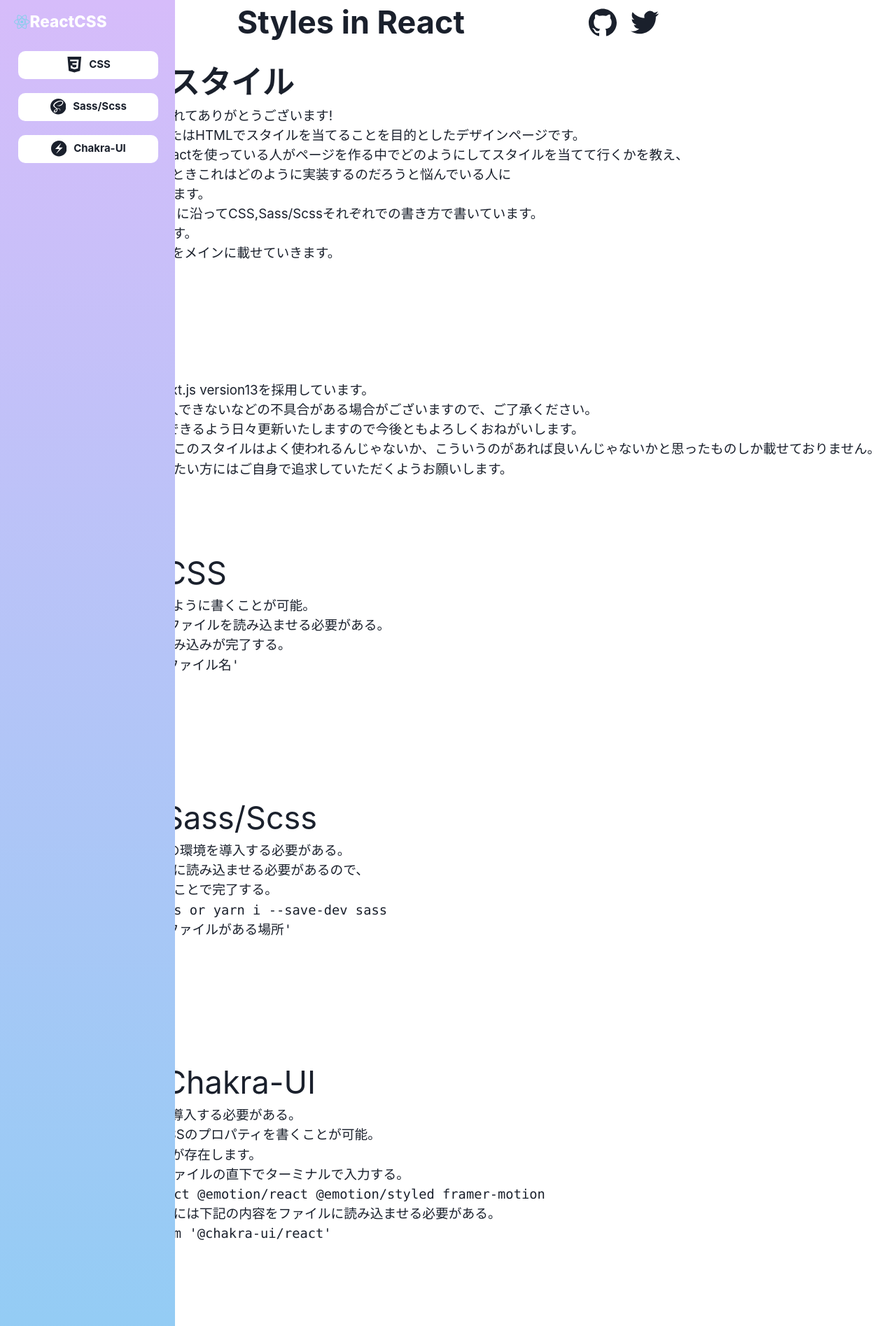
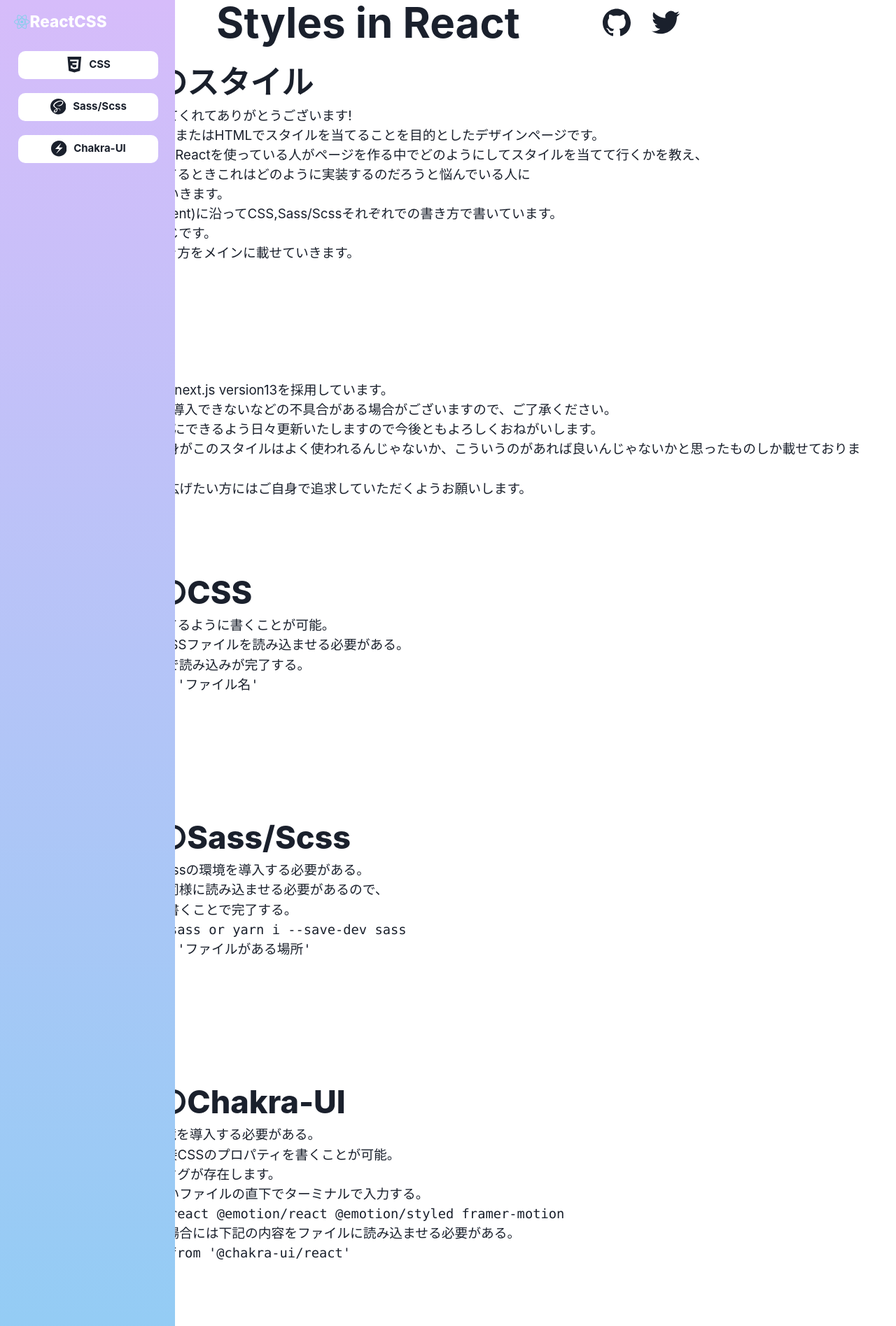
Before and after one commit to RikutoOgaki/React-CSSpage, a Next.js app: page / in a window 1280 px wide. Shown: the whole page at 70% size. Before the commit the page ends 1867 px from the top, so only its background shows below. Built offline with nearby package versions, Linux system fonts and the light colour scheme.

Commit message:
ReactCSS

```diff
--- a/src/pages/components/FirstView.tsx
+++ b/src/pages/components/FirstView.tsx
@@ -17,7 +17,7 @@ export default function FirstView() {
                     justifyContent={'center'}
                     alignItems={'flex-start'}
                     gap={'10rem'}
-                    // margin={'0 3rem'}
+                    margin={'0 3rem'}
                     padding={'2rem'}>
                     <Box as='section'>
                         <Text fontSize={{ base: '4xl', lg: '7xl' }} fontWeight={'extrabold'}>Reactでのスタイル</Text>
@@ -43,7 +43,7 @@ export default function FirstView() {
                         </Text>
                     </Box>
                     <Box as='section'>
-                        <Text fontSize={'7xl'}>ReactでのCSS</Text>
+                        <Text fontSize={{ base: '4xl', lg: '7xl' }} fontWeight={'extrabold'}>ReactでのCSS</Text>
                         <Text fontSize={{ base: '2xl', lg: '3xl' }}>
                             HTMLにスタイルを当てるように書くことが可能。<br />
                             ReactもHTMLと同様CSSファイルを読み込ませる必要がある。<br />
@@ -69,7 +69,7 @@ export default function FirstView() {
                         </Box>
                     </Box>
                     <Box as='section'>
-                        <Text fontSize={'7xl'}>ReactでのSass/Scss</Text>
+                        <Text fontSize={{ base: '4xl', lg: '7xl' }} fontWeight={'extrabold'}>ReactでのSass/Scss</Text>
                         <Text fontSize={{ base: '2xl', lg: '3xl' }}>
                             まず、ReactにSass/Scssの環境を導入する必要がある。<br />
                             導入したあと、CSSと同様に読み込ませる必要があるので、<br />
@@ -101,7 +101,7 @@ export default function FirstView() {
                         </Box>
                     </Box>
                     <Box as='section'>
-                        <Text fontSize={'7xl'}>ReactでのChakra-UI</Text>
+                        <Text fontSize={{ base: '4xl', lg: '7xl' }} fontWeight={'extrabold'}>ReactでのChakra-UI</Text>
                         <Text fontSize={{ base: '2xl', lg: '3xl' }}>
                             まず、Chakra-UIの環境を導入する必要がある。<br />
                             HTMLのタグの中に直接CSSのプロパティを書くことが可能。<br />
--- a/src/pages/components/Head.tsx
+++ b/src/pages/components/Head.tsx
@@ -63,10 +63,10 @@ export default function Head() {
                 <Box>
                     <Text
                         as={'h2'}
-                        fontSize={{ base: '2xl', lg: '7xl' }}
+                        fontSize={{ base: '2xl', lg: '8xl' }}
                         fontWeight={'bold'}>Styles in React</Text>
                 </Box>
-                <Flex paddingRight={{ base: '1rem', lg: '50rem' }} gap={'2rem'}>
+                <Flex paddingRight={{ base: '1rem', lg: '50rem' }} gap={'3rem'}>
                     <Link href={'https://github.com/RikutoOgaki/React-CSSpage'}>
                         <Text fontSize={{ base: '2rem', lg: '4rem' }}>
                             <SiGithub />
```
